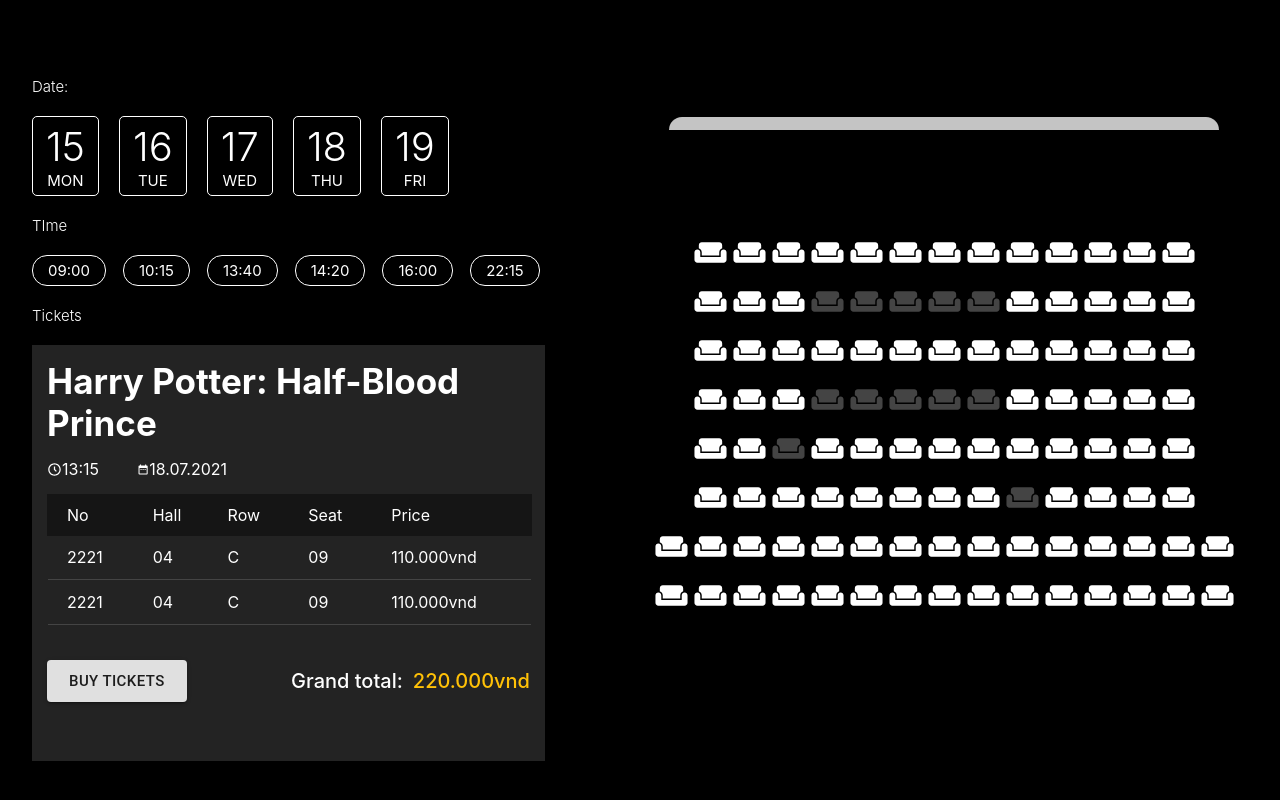
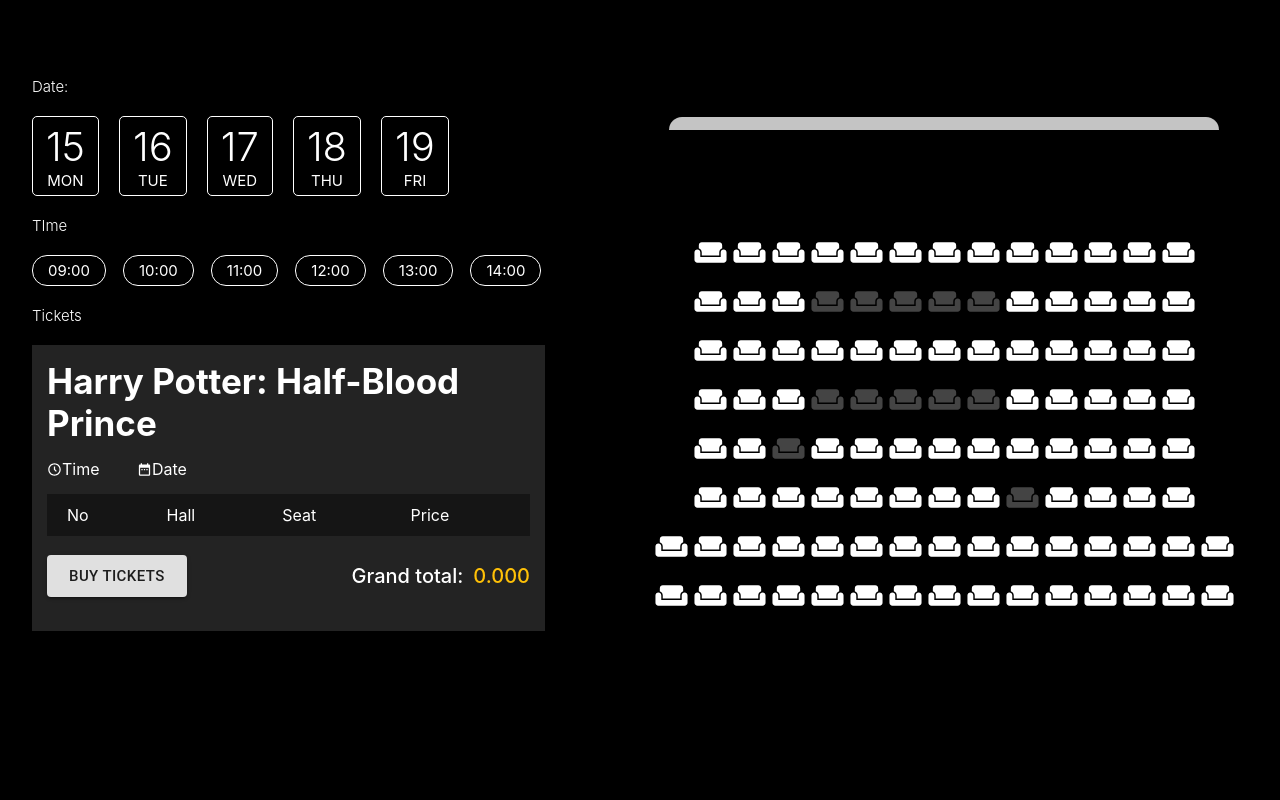
Before and after one commit to dangnguyen1004/film-booking, a React (Create React App) app: page / in a window 1280 px wide. Shown: the part 806-1606 px from the top of the page. Built offline with nearby package versions, Linux system fonts and the light colour scheme.

Commit message:
detail page - order ticket

```diff
--- a/src/Screens/DetailPage.jsx
+++ b/src/Screens/DetailPage.jsx
@@ -16,10 +16,8 @@
         language: 'English',
         subtitle: 'Vietnamese',
         run_time: '90 mins',
-        shows: ['09:00', '10:00', '11:00', '12:00', '13:00', '14:00'],
         description: "The main story arc concerns Harry's struggle against Lord Voldemort, a dark wizard who intends to become immortal, overthrow the wizard governing body known as the Ministry of Magic and subjugate all wizards and Muggles (non-magical people)."
     })
-
     const [actors, setACtors] = useState([
         {
             _id: 1,
@@ -62,15 +60,51 @@
             avatar: 'https://picsum.photos/100/100'
         },
     ])
+    const [times, setTimes] = useState(['09:00', '10:00', '11:00', '12:00', '13:00', '14:00'])
+    const [selectedDate, setSelectedDate] = useState()
+    const [selectedSeats, setSelectedSeats] = useState([])
+    const [selectedTime, setSelectedTime] = useState()
+
+    const handleSelectDate = (date) => {
+        setSelectedDate(date)
+    }
+    const handleSelectSeats = (seats) => {
+        setSelectedSeats(seats)
+    }
+
+    const handleSelectTime = (time) => {
+        setSelectedTime(time)
+    }
 
     return (
         <div className="main">
-            <img src="https://picsum.photos/1920/1080" alt="background" style={{ width: '100%', position: 'absolute', zIndex: '0', height: 800, objectFit: 'cover' }} />
-            <div className='cover-background'></div>
+            <img
+                src="https://picsum.photos/1920/1080"
+                alt="background"
+                style={{
+                    width: "100%",
+                    position: "absolute",
+                    zIndex: "0",
+                    height: 800,
+                    objectFit: "cover",
+                }}
+            />
+            <div className="cover-background"></div>
             <NavBar></NavBar>
-            <div className='mother-container'>
-                <InformationDetailSection film={film} actors={actors}></InformationDetailSection>
-                <BuyTicketSection></BuyTicketSection>
+            <div className="mother-container">
+                <InformationDetailSection
+                    film={film}
+                    actors={actors}
+                ></InformationDetailSection>
+                <BuyTicketSection
+                    times={times}
+                    onSelectDate={handleSelectDate}
+                    onSelectSeats={handleSelectSeats}
+                    onSelectTime={handleSelectTime}
+                    selectedDate={selectedDate}
+                    selectedTime={selectedTime}
+                    selectedSeats={selectedSeats}
+                ></BuyTicketSection>
             </div>
         </div>
     );
--- a/src/component/BuyTicketSection.jsx
+++ b/src/component/BuyTicketSection.jsx
@@ -4,7 +4,7 @@
 import SeatPicker from './SeatPicker';
 import TimePicker from './TimePicker';
 
-function BuyTicketSection(props) {
+function BuyTicketSection({ times, onSelectDate, onSelectTime, onSelectSeats, ...otherProps }) {
     const styles = {
         title: {
             fontSize: 15,
@@ -15,37 +15,27 @@
     }
 
     const days = [
-        { day: 15, weekday: "MON" },
-        { day: 16, weekday: "TUE" },
-        { day: 17, weekday: "WED" },
-        { day: 18, weekday: "THU" },
-        { day: 19, weekday: "FRI" },
+        { day: 15, weekday: "MON", month: '07', year: 2021 },
+        { day: 16, weekday: "TUE", month: '07', year: 2021 },
+        { day: 17, weekday: "WED", month: '07', year: 2021 },
+        { day: 18, weekday: "THU", month: '07', year: 2021 },
+        { day: 19, weekday: "FRI", month: '07', year: 2021 },
     ];
 
-    const times = [
-        {time: '09:00'},
-        {time: '10:15'},
-        {time: '13:40'},
-        {time: '14:20'},
-        {time: '16:00'},
-        {time: '22:15'},
-    ]
-
     return (
-        <div style={{display: 'flex', color: 'white', marginTop: 160}}>
-            <div style={{width: '50%'}}>
+        <div style={{ display: "flex", color: "white", marginTop: 160 }}>
+            <div style={{ width: "50%" }}>
                 <div style={styles.title}>Date:</div>
-                <DayPicker days={days}></DayPicker>
+                <DayPicker days={days} onSelectDate={onSelectDate}></DayPicker>
                 <div style={styles.title}>TIme</div>
-                <TimePicker times={times}></TimePicker>
+                <TimePicker times={times} onSelectTime={onSelectTime}></TimePicker>
                 <div style={styles.title}>Tickets</div>
-                <Cart></Cart>
+                <Cart {...otherProps}></Cart>
             </div>
-            <div style={{width: '50%'}}>
-                <SeatPicker></SeatPicker>
+            <div style={{ width: "50%" }}>
+                <SeatPicker onSelectSeats={onSelectSeats}></SeatPicker>
             </div>
         </div>
-
     );
 }
 
--- a/src/component/Cart.jsx
+++ b/src/component/Cart.jsx
@@ -5,11 +5,10 @@
 import LineBreak from './LineBreak'
 import Button from '@material-ui/core/Button';
 
-function Cart(props) {
+function Cart({ selectedDate: date, selectedTime = 'Time', selectedSeats }) {
     const styles = {
         container: {
             width: 483,
-            height: 386,
             backgroundColor: color.grey,
             padding: '15px 15px',
         },
@@ -55,23 +54,30 @@
         <div style={styles.container}>
             <div style={styles.title}>Harry Potter: Half-Blood Prince</div>
             <div style={styles.datetimeContainer}>
-                <span style={styles.datetime}><BiTimeFive size={15} /> <span>13:15</span></span>
-                <span style={styles.datetime}><MdDateRange size={15} /> <span>18.07.2021</span></span>
+                <span style={styles.datetime}>
+                    <BiTimeFive size={15} /> <span>{selectedTime}</span>
+                </span>
+                <span style={styles.datetime}>
+                    <MdDateRange size={15} />{" "}
+                    <span>
+                        {date ? `${date.day}.${date.month}.${date.year}` : "Date"}
+                    </span>
+                </span>
             </div>
-            <table style={{ borderCollapse: 'collapse', width: '100%' }}>
+            <table style={{ borderCollapse: "collapse", width: "100%" }}>
                 <tbody>
                     <tr style={styles.headerContainer}>
                         <td style={styles.header}>No</td>
                         <td style={styles.header}>Hall</td>
-                        <td style={styles.header}>Row</td>
                         <td style={styles.header}>Seat</td>
                         <td style={styles.header}>Price</td>
                     </tr>
+                    {selectedSeats.map((seat) => (
+                        <React.Fragment key={seat}>
                             <tr>
                                 <td style={styles.column}>2221</td>
                                 <td style={styles.column}>04</td>
-                        <td style={styles.column}>C</td>
-                        <td style={styles.column}>09</td>
+                                <td style={styles.column}>{seat}</td>
                                 <td style={styles.column}>110.000vnd</td>
                             </tr>
                             <tr>
@@ -79,30 +85,45 @@
                                     <LineBreak length={483} color={color.lightGrey}></LineBreak>
                                 </td>
                             </tr>
-                    <tr>
-                        <td style={styles.column}>2221</td>
-                        <td style={styles.column}>04</td>
-                        <td style={styles.column}>C</td>
-                        <td style={styles.column}>09</td>
-                        <td style={styles.column}>110.000vnd</td>
-                    </tr>
-                    <tr>
-                        <td colSpan="5">
-                            <LineBreak length={483} color={color.lightGrey}></LineBreak>
-                        </td>
-                    </tr>
+                        </React.Fragment>
+                    ))}
                 </tbody>
             </table>
 
-            <div style={{ display: 'flex' }}>
-                <div style={{ width: '40%', display: 'flex', alignItems: 'center', height: 110 }}>
-                    <Button variant="contained" size="large">Buy tickets</Button>
+            <div style={{ display: "flex" }}>
+                <div
+                    style={{
+                        width: "40%",
+                        display: "flex",
+                        alignItems: "center",
+                        height: 80,
+                    }}
+                >
+                    <Button variant="contained" size="large">
+                        Buy tickets
+                    </Button>
                 </div>
-                <div style={{ width: '60%', display: 'flex', alignItems: 'center', justifyContent: 'flex-end' }}>
-                    <span style={{ fontSize: 20, fontWeight: 500 }}>Grand total:</span> <span style={{ fontSize: 20, fontWeight: 500, color: color.primary, marginLeft: 10, }}>220.000vnd</span>
+                <div
+                    style={{
+                        width: "60%",
+                        display: "flex",
+                        alignItems: "center",
+                        justifyContent: "flex-end",
+                    }}
+                >
+                    <span style={{ fontSize: 20, fontWeight: 500 }}>Grand total:</span>{" "}
+                    <span
+                        style={{
+                            fontSize: 20,
+                            fontWeight: 500,
+                            color: color.primary,
+                            marginLeft: 10,
+                        }}
+                    >
+                        {`${selectedSeats.length * 110}.000`}
+                    </span>
                 </div>
             </div>
-
         </div>
     );
 }
--- a/src/component/SeatPicker.jsx
+++ b/src/component/SeatPicker.jsx
@@ -3,7 +3,7 @@
 import { useState } from 'react';
 import color from '../config/color';
 
-function SeatPicker(props) {
+function SeatPicker({ onSelectSeats }) {
     const styles = {
         container: {
             display: 'flex',
@@ -29,19 +29,19 @@
         ['G1', 'G2', 'G3', 'G4', 'G5', 'G6', 'G7', 'G8', 'G9', 'G10', 'G11', 'G12', 'G14', 'G15', 'G16'],
         ['H1', 'H2', 'H3', 'H4', 'H5', 'H6', 'H7', 'H8', 'H9', 'H10', 'H11', 'H12', 'H14', 'H15', 'H16'],
     ]
-
     const disabledSeats = ['B4', 'B5', 'B6', 'B7', 'B8', 'D4', 'D5', 'D6', 'D7', 'D8', 'E3', 'F9']
-
     const [selectedSeats, setSelectedSeats] = useState([])
 
     const handleSelect = (seat) => {
         if (!selectedSeats.includes(seat)) {
             const newSeats = [...selectedSeats, seat]
             setSelectedSeats(newSeats)
+            onSelectSeats(newSeats)
         }
         else {
             const newSeats = selectedSeats.filter(s => s !== seat)
             setSelectedSeats(newSeats)
+            onSelectSeats(newSeats)
         }
     }
 
--- a/src/component/TimePicker.jsx
+++ b/src/component/TimePicker.jsx
@@ -1,7 +1,7 @@
 import React, { useState } from "react";
 import color from "../config/color";
 
-function TimePicker({ times }) {
+function TimePicker({ times, onSelectTime }) {
     const styles = {
         cardContainer: {
             display: "flex",
@@ -23,21 +23,24 @@
 
     const [selectedTime, setSelectedTime] = useState();
 
-    const handleSelect = (time) => setSelectedTime(time);
+    const handleSelect = (time) => {
+        onSelectTime(time);
+        setSelectedTime(time)
+    }
 
     return (
         <div style={{ display: "flex" }}>
             {times.map((time) => (
                 <div
-                    key={time.time}
-                    onClick={() => handleSelect(time.time)}
+                    key={time}
+                    onClick={() => handleSelect(time)}
                     style={
-                        selectedTime && selectedTime === time.time
+                        selectedTime && selectedTime === time
                             ? { ...styles.cardContainer, ...styles.isSelected }
                             : styles.cardContainer
                     }
                 >
-                    {time.time}
+                    {time}
                 </div>
             ))}
         </div>
```
Also changed, not shown: src/component/DayPicker.jsx (+4 -5 lines). Lines whose indentation alone changed are shown as unchanged.
